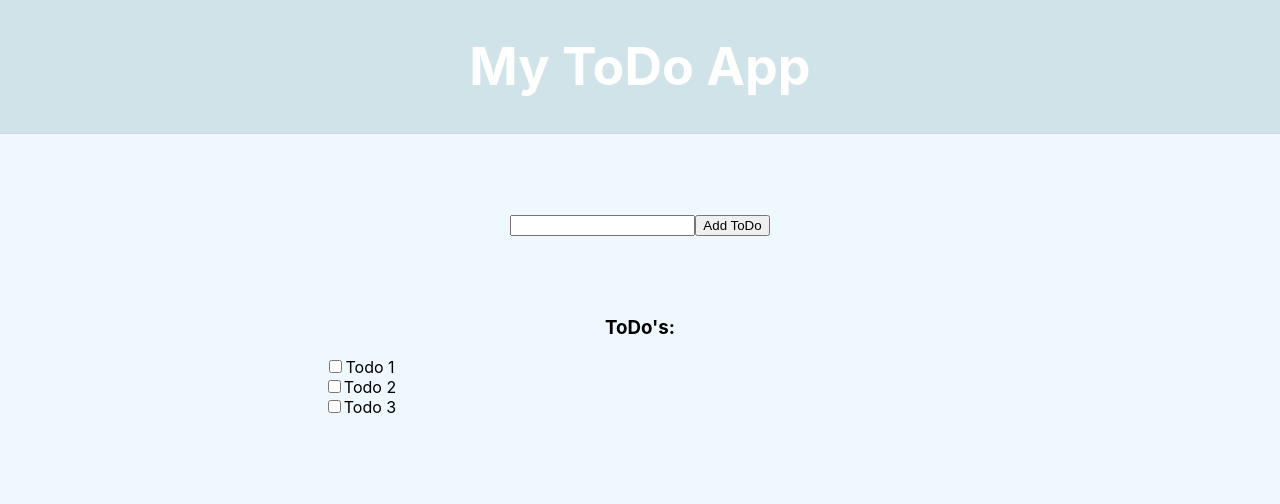
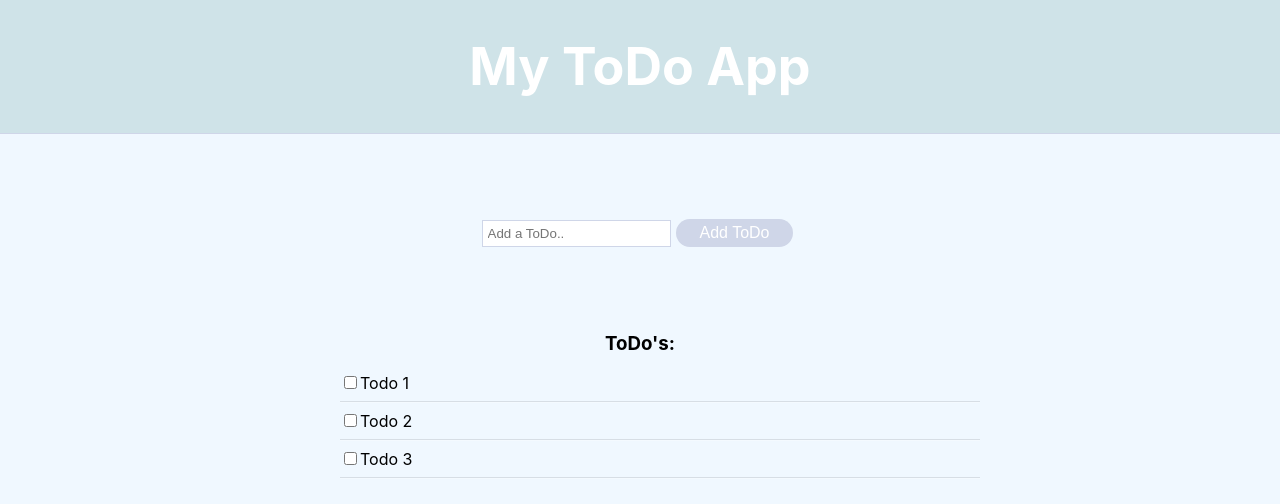
Before and after one commit to maureenoldyck/intro-react, a React (Create React App) app: page / in a window 1280 px wide. Shown: the top 504 px of the page. Built offline with nearby package versions, Linux system fonts and the light colour scheme.

Commit message:
Add some basic styling

```diff
--- a/src/App.css
+++ b/src/App.css
@@ -25,5 +25,34 @@
 .listItem {
   list-style: none;
   width: 50%;
-  justify-content: center;
+  margin: 0 auto;
+  text-align: left;
 }
+
+
+button {
+  background-color:#cfd6e8;
+  border: none;
+  color: white;
+  padding: 5px 24px;
+  text-align: center;
+  text-decoration: none;
+  display: inline-block;
+  font-size: 16px;
+  margin: 4px 2px;
+  cursor: pointer;
+  border-radius: 15px;
+  margin: 5px;
+}
+
+input[type=text] {
+  border: 0.5px solid #cfd6e8;
+  padding: 5px;
+}
+
+hr {
+  border: 0;
+  height: 0;
+  border-top: 1px solid rgba(0, 0, 0, 0.1);
+  border-bottom: 1px solid rgba(255, 255, 255, 0.3);
+}
--- a/src/components/Form.js
+++ b/src/components/Form.js
@@ -4,7 +4,7 @@ const Form = () => {
     return (
         <div className="newToDo">
             <form>
-                <input type="text" />
+                <input type="text" placeholder="Add a ToDo.." />
                 <button> Add ToDo</button>
             </form>
       </div>
--- a/src/components/ToDoList.js
+++ b/src/components/ToDoList.js
@@ -8,14 +8,17 @@ const ToDoList = () => {
                 <li>
                     <input type='checkbox'/>
                     Todo 1
+                    <hr />
                 </li>
                 <li>
                     <input type='checkbox'/>
                     Todo 2
+                    <hr />
                 </li>
                 <li>
                     <input type='checkbox'/>
                     Todo 3
+                    <hr />
                 </li>
             </ul>
         </div>
```
